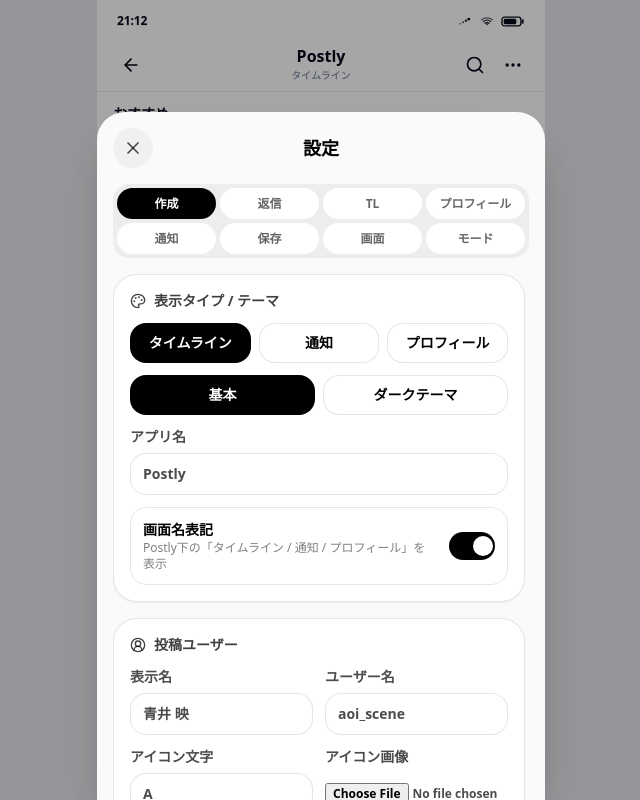
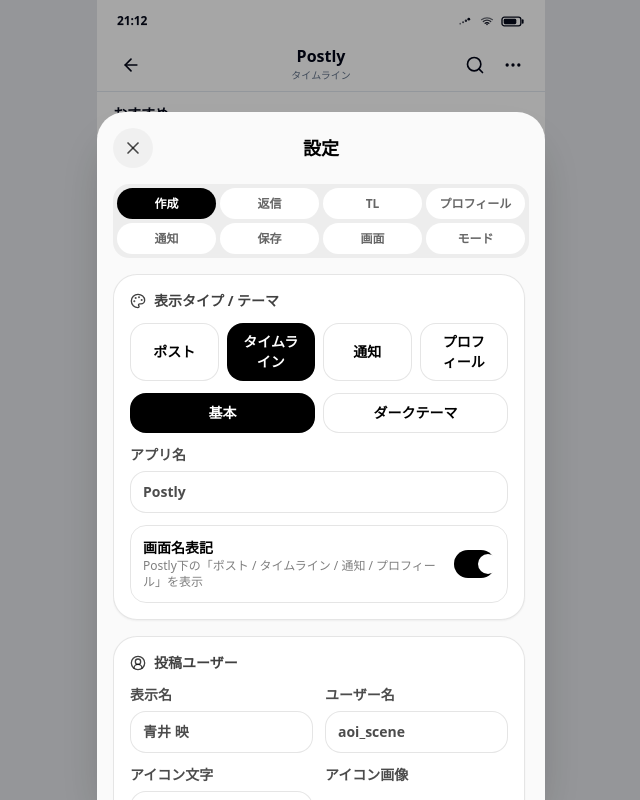
Before and after one commit to un0pooll147-oss/line-mock-chat-test, a Next.js app: page /x in a window 1280 px wide. Both pictures are taken after a click on the button 832 px from the left and 64 px from the top of the page. Shown: the whole page, without its empty margins (319-959 px from the left). Built offline with nearby package versions, Linux system fonts and the light colour scheme.

Commit message:
Add files via upload

```diff
--- a/components/XMockCreator.tsx
+++ b/components/XMockCreator.tsx
@@ -23,7 +23,7 @@ import {
   X as XIcon,
 } from "lucide-react";
 
-type XScreenType = "timeline" | "notifications" | "profile";
+type XScreenType = "post" | "timeline" | "notifications" | "profile";
 type XThemeKey = "light" | "dark";
 type SettingsTab = "create" | "replies" | "timeline" | "profile" | "notifications" | "saved" | "screen" | "modes";
 
@@ -244,8 +244,8 @@ const themes: Record<XThemeKey, {
 function normalizeXSettings(value: Partial<XSettings> | null | undefined): XSettings {
   const merged = { ...initialSettings, ...(value || {}) } as XSettings;
   if (merged.themeKey !== "dark") merged.themeKey = "light";
-  if ((merged as any).screenType === "detail") merged.screenType = "timeline";
-  if (!["timeline", "notifications", "profile"].includes(merged.screenType)) merged.screenType = "timeline";
+  if ((merged as any).screenType === "detail") merged.screenType = "post";
+  if (!["post", "timeline", "notifications", "profile"].includes(merged.screenType)) merged.screenType = "timeline";
   if (!Array.isArray(merged.profilePosts)) merged.profilePosts = [];
   if (typeof (merged as any).profileFollowed !== "boolean") merged.profileFollowed = false;
   if (!(merged as any).replyTime) merged.replyTime = "今";
@@ -437,7 +437,7 @@ export default function XMockCreator() {
   const [savedPresets, setSavedPresets] = useState<SavedPreset[]>([]);
 
   const theme = themes[settings.themeKey] || themes.light;
-  const statusBarVisible = settings.showStatusBar && !settings.fullScreenMode;
+  const statusBarVisible = settings.showStatusBar;
   const displayReplyCount = settings.replyCount + settings.replies.length;
   const displayLikeCount = settings.likeCount + (settings.liked ? 1 : 0);
   const displayRepostCount = settings.repostCount + (settings.reposted ? 1 : 0);
@@ -617,7 +617,7 @@ export default function XMockCreator() {
         </button>
         <div className="min-w-0 max-w-[62%] text-center">
           <div className="truncate text-[16px] font-black leading-tight">{settings.appName}</div>
-          {settings.showScreenLabel && <div className={cls("mt-0.5 text-[10px]", theme.sub)}>{settings.screenType === "notifications" ? "通知" : settings.screenType === "profile" ? "プロフィール" : "タイムライン"}</div>}
+          {settings.showScreenLabel && <div className={cls("mt-0.5 text-[10px]", theme.sub)}>{settings.screenType === "post" ? "ポスト" : settings.screenType === "notifications" ? "通知" : settings.screenType === "profile" ? "プロフィール" : "タイムライン"}</div>}
         </div>
         <div className="absolute right-4 flex items-center gap-3">
           <Search className="h-5 w-5" />
@@ -806,11 +806,33 @@ export default function XMockCreator() {
       ) : settings.profilePosts.map((post) => timelinePostBlock(post, updateProfilePost))}
     </div>
   );
+  const bottomNav = (
+    <div className={cls("absolute inset-x-0 bottom-0 z-30 grid grid-cols-4 border-t px-4 py-2", theme.border, theme.panel)}>
+      <button type="button" onClick={() => update("screenType", "timeline")} className={cls("grid place-items-center rounded-2xl py-2 transition active:bg-current/10", settings.screenType === "timeline" ? theme.accent : theme.sub)} aria-label="タイムライン">
+        <Search className="h-5 w-5" />
+      </button>
+      <button type="button" onClick={() => update("screenType", "post")} className={cls("grid place-items-center rounded-2xl py-2 transition active:bg-current/10", settings.screenType === "post" ? theme.accent : theme.sub)} aria-label="ポスト">
+        <MessageCircle className="h-5 w-5" />
+      </button>
+      <button type="button" onClick={() => update("screenType", "notifications")} className={cls("grid place-items-center rounded-2xl py-2 transition active:bg-current/10", settings.screenType === "notifications" ? theme.accent : theme.sub)} aria-label="通知">
+        <Bell className="h-5 w-5" />
+      </button>
+      <button type="button" onClick={() => update("screenType", "profile")} className={cls("grid place-items-center rounded-2xl py-2 transition active:bg-current/10", settings.screenType === "profile" ? theme.accent : theme.sub)} aria-label="プロフィール">
+        <UserCircle2 className="h-5 w-5" />
+      </button>
+    </div>
+  );
+
   const phoneContent = (
     <div className={cls("relative h-full overflow-hidden", theme.phone, theme.text)}>
       {header}
-      <div className={cls(statusBarVisible ? "h-[calc(100%-86px)]" : "h-[calc(100%-54px)]", "overflow-y-auto pb-20")}>
-        {settings.screenType === "notifications" ? notificationsScreen : settings.screenType === "profile" ? profileScreen : (
+      <div className={cls(statusBarVisible ? "h-[calc(100%-86px)]" : "h-[calc(100%-54px)]", "overflow-y-auto pb-24")}>
+        {settings.screenType === "notifications" ? notificationsScreen : settings.screenType === "profile" ? profileScreen : settings.screenType === "post" ? (
+          <>
+            {postBlock(false)}
+            {repliesBlock}
+          </>
+        ) : (
           <>
             <div className={cls("border-b px-4 py-3 text-sm font-black", theme.border)}>おすすめ</div>
             {postBlock(true)}
@@ -819,13 +841,14 @@ export default function XMockCreator() {
           </>
         )}
       </div>
-      {!settingsOpen && (settings.showSettingsButton || settings.fullScreenMode) && (
-        <button type="button" onClick={() => setSettingsOpen(true)} className="absolute bottom-4 right-4 z-40 grid h-12 w-12 place-items-center rounded-full bg-black text-white shadow-lg"><Settings2 className="h-5 w-5" /></button>
+      {bottomNav}
+      {!settingsOpen && settings.showSettingsButton && (
+        <button type="button" onClick={() => setSettingsOpen(true)} className="absolute bottom-20 right-4 z-40 grid h-12 w-12 place-items-center rounded-full bg-black text-white shadow-lg"><Settings2 className="h-5 w-5" /></button>
       )}
     </div>
   );
 
-  const phone = settings.deviceFrameMode && !settings.fullScreenMode ? (
+  const phone = settings.deviceFrameMode ? (
     <div className="flex min-h-[100dvh] items-center justify-center bg-black p-3">
       <div className="relative h-[min(92dvh,860px)] w-[min(94vw,430px)] overflow-hidden rounded-[38px] border-[10px] border-black bg-black shadow-2xl">
         {phoneContent}
@@ -866,14 +889,14 @@ export default function XMockCreator() {
               {activeTab === "create" && (
                 <>
                   <SectionCard icon={Palette} title="表示タイプ / テーマ">
-                    <div className="grid grid-cols-1 gap-2 sm:grid-cols-3">
-                      {(["timeline", "notifications", "profile"] as XScreenType[]).map((type) => <Button key={type} variant={settings.screenType === type ? "primary" : "outline"} onClick={() => update("screenType", type)} className="px-2">{type === "timeline" ? "タイムライン" : type === "notifications" ? "通知" : "プロフィール"}</Button>)}
+                    <div className="grid grid-cols-2 gap-2 sm:grid-cols-4">
+                      {(["post", "timeline", "notifications", "profile"] as XScreenType[]).map((type) => <Button key={type} variant={settings.screenType === type ? "primary" : "outline"} onClick={() => update("screenType", type)} className="px-2">{type === "post" ? "ポスト" : type === "timeline" ? "タイムライン" : type === "notifications" ? "通知" : "プロフィール"}</Button>)}
                     </div>
                     <div className="grid grid-cols-1 gap-2 sm:grid-cols-2">
                       {(Object.keys(themes) as XThemeKey[]).map((key) => <Button key={key} variant={settings.themeKey === key ? "primary" : "outline"} onClick={() => update("themeKey", key)}>{themes[key].label}</Button>)}
                     </div>
                     <Field label="アプリ名" value={settings.appName} onChange={(v) => update("appName", v)} />
-                    <div className="flex min-w-0 items-center justify-between gap-3 rounded-2xl border border-black/10 p-3"><div className="min-w-0"><div className="text-sm font-bold">画面名表記</div><div className="text-xs text-black/50">Postly下の「タイムライン / 通知 / プロフィール」を表示</div></div><Switch checked={settings.showScreenLabel} onChange={(v) => update("showScreenLabel", v)} /></div>
+                    <div className="flex min-w-0 items-center justify-between gap-3 rounded-2xl border border-black/10 p-3"><div className="min-w-0"><div className="text-sm font-bold">画面名表記</div><div className="text-xs text-black/50">Postly下の「ポスト / タイムライン / 通知 / プロフィール」を表示</div></div><Switch checked={settings.showScreenLabel} onChange={(v) => update("showScreenLabel", v)} /></div>
                   </SectionCard>
 
                   <SectionCard icon={UserCircle2} title="投稿ユーザー">
@@ -909,7 +932,7 @@ export default function XMockCreator() {
                       <Field label="いいね数" type="number" value={String(settings.likeCount)} onChange={(v) => update("likeCount", Number(v) || 0)} />
                       <Field label="表示数" value={settings.viewCount} onChange={(v) => update("viewCount", v)} />
                     </div>
-                    <div className="grid grid-cols-1 gap-2 sm:grid-cols-3">
+                    <div className="grid grid-cols-2 gap-2 sm:grid-cols-4">
                       <Button variant={settings.liked ? "primary" : "outline"} onClick={() => update("liked", !settings.liked)}>いいね</Button>
                       <Button variant={settings.reposted ? "primary" : "outline"} onClick={() => update("reposted", !settings.reposted)}>リポスト</Button>
                       <Button variant={settings.bookmarked ? "primary" : "outline"} onClick={() => update("bookmarked", !settings.bookmarked)}>保存</Button>
@@ -1119,7 +1142,7 @@ export default function XMockCreator() {
                     <Field label="ステータスバー時刻" value={settings.deviceTime} onChange={(v) => update("deviceTime", v)} />
                     <div className="flex min-w-0 items-center justify-between gap-3 rounded-2xl border border-black/10 p-3"><div><div className="text-sm font-bold">ステータスバー表示</div><div className="text-xs text-black/50">チャットモードと同じアイコン</div></div><Switch checked={settings.showStatusBar} onChange={(v) => update("showStatusBar", v)} /></div>
                     <div className="flex min-w-0 items-center justify-between gap-3 rounded-2xl border border-black/10 p-3"><div><div className="text-sm font-bold">端末フレーム</div><div className="text-xs text-black/50">黒いスマホ枠を表示</div></div><Switch checked={settings.deviceFrameMode} onChange={(v) => update("deviceFrameMode", v)} /></div>
-                    <div className="flex min-w-0 items-center justify-between gap-3 rounded-2xl border border-black/10 p-3"><div><div className="text-sm font-bold">設定ボタン表示</div><div className="text-xs text-black/50">撮影時はOFFにできます</div></div><Switch checked={settings.showSettingsButton} onChange={(v) => update("showSettingsButton", v)} /></div>
+                    <div className="flex min-w-0 items-center justify-between gap-3 rounded-2xl border border-black/10 p-3"><div><div className="text-sm font-bold">設定ボタン表示</div><div className="text-xs text-black/50">撮影時はOFFにできます。右上三点リーダでも設定画面が出ます</div></div><Switch checked={settings.showSettingsButton} onChange={(v) => update("showSettingsButton", v)} /></div>
                     <div className="flex min-w-0 items-center justify-between gap-3 rounded-2xl border border-black/10 p-3"><div><div className="text-sm font-bold">フルスクリーンモード</div><div className="text-xs text-black/50">URLバーや余白を減らして撮影向きにします</div></div><Switch checked={settings.fullScreenMode} onChange={setFullscreenMode} /></div>
                   </SectionCard>
                 </>
```
Also changed, not shown: components/InstagramMockCreator.tsx (+3 -7 lines).
